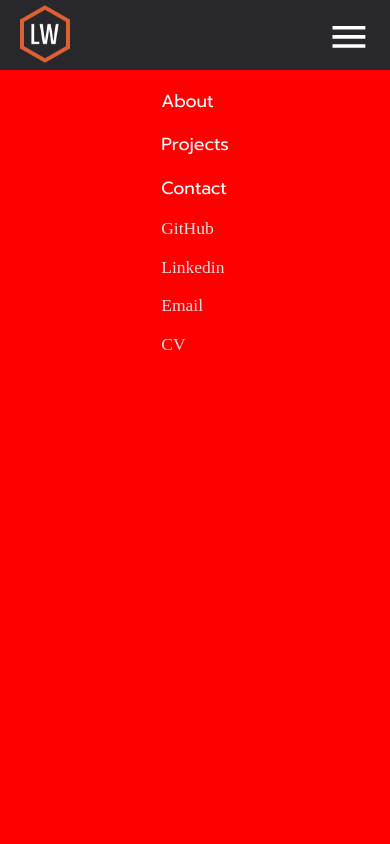
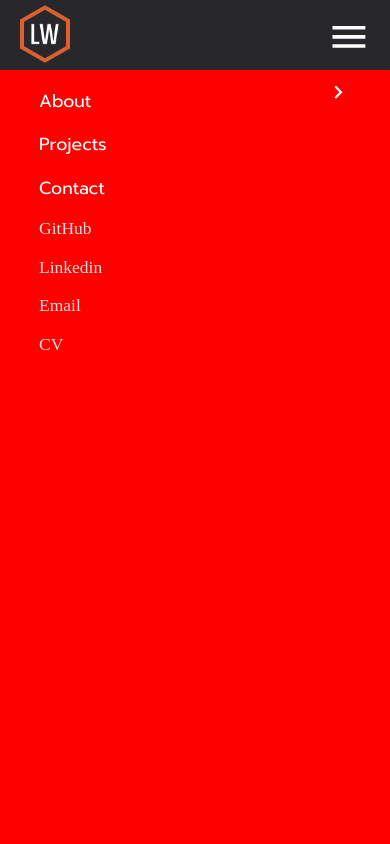
Before and after one commit to leoarthurwall/My-Portfolio, a React (Create React App) app: page / in a window 390 px wide. Both pictures are taken after a click on the icon 348 px from the left and 36 px from the top of the page. Shown: the top 844 px of the page. Built offline with nearby package versions, Linux system fonts and the light colour scheme; a web font is replaced by a local one.

Commit message:
set the layout for the list items on the menu. it will include test on left with arrow on right

```diff
--- a/src/App.scss
+++ b/src/App.scss
@@ -11,7 +11,6 @@ body {
 
 * {
   box-sizing: border-box;
-  padding: 0;
   margin: 0;
  }
  body {
--- a/src/Components/Navbar/NavMobile/NavMobile.js
+++ b/src/Components/Navbar/NavMobile/NavMobile.js
@@ -2,6 +2,7 @@ import "../navbar.scss";
 import { Link } from "react-scroll";
 import MenuIcon from "@mui/icons-material/Menu";
 import { useState } from "react";
+import NavigateNextIcon from "@mui/icons-material/NavigateNext";
 import GitHubIcon from "@mui/icons-material/GitHub";
 import LinkedInIcon from "@mui/icons-material/LinkedIn";
 import EmailIcon from "@mui/icons-material/Email";
@@ -39,6 +40,7 @@ const NavMobile = () => {
               >
                 About
               </Link>
+              <NavigateNextIcon />
             </li>
             <li className="nav-list-item-mobile">
               <Link
--- a/src/Components/Navbar/navbar.scss
+++ b/src/Components/Navbar/navbar.scss
@@ -91,12 +91,21 @@
     .nav-menu-modal-container{
         display: flex;
         flex-direction: column;
-        align-items: center;
+        padding: 0 10%;
+    }
+    .nav-list-container-mobile{
+        width: 100%;
+        padding: 0;
+
     }
     .nav-list-item-mobile{
         list-style-type: none;
         margin: 0;
         padding: 0;
+        display: flex;
+        flex-direction: row;
+        justify-content: space-between;
+        align-items: center;
      }
      .nav-link-mobile {
         margin-top: 1rem;
```
